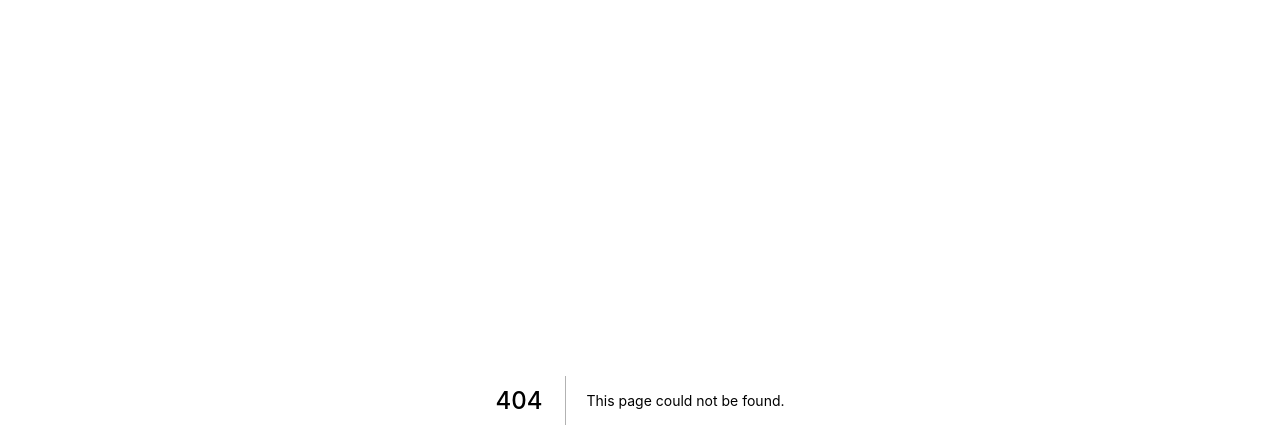
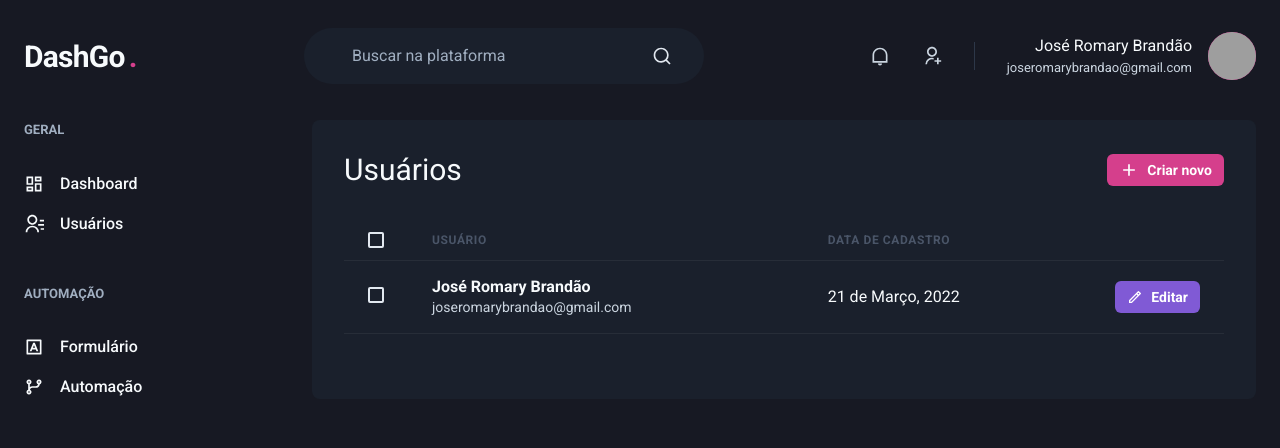
Before and after one commit to jjromary/dashgo, a Next.js app: page /users in a window 1280 px wide. Before the commit this address had no page. Shown: the top 448 px of the page. Built offline with nearby package versions, Linux system fonts and the light colour scheme; grey boxes are pictures that could not be loaded.

Commit message:
Page users list

```diff
--- a/package.json
+++ b/package.json
@@ -13,9 +13,11 @@
     "@chakra-ui/react": "^1.8.6",
     "@emotion/react": "^11.8.1",
     "@emotion/styled": "^11.8.1",
+    "apexcharts": "^3.33.2",
     "framer-motion": "^6.2.8",
     "next": "12.1.0",
     "react": "17.0.2",
+    "react-apexcharts": "^1.3.9",
     "react-dom": "17.0.2",
     "react-icons": "^4.3.1"
   },
--- /dev/null
+++ b/src/components/Form/Sidebar.tsx
@@ -0,0 +1,49 @@
+import { Box, Icon, Link, Stack, StackDivider, Text } from "@chakra-ui/react";
+import { RiContactsLine, RiDashboardLine, RiGitBranchLine, RiInputMethodLine } from "react-icons/ri";
+
+export function Sidebar() {
+  return (
+    <Box as="aside" w="64" mr="8">
+      <Stack spacing="12" align="flex-start">
+        <Box>
+          <Text fontWeight="bold" color="gray.400" fontSize="small">
+            GERAL
+          </Text>
+          <Stack spacing="4" mt="8" align="stretch">
+              <Link display="flex" alignItems="center">
+                <Icon as={RiDashboardLine} fontSize="20" />
+                <Text ml="4" fontWeight="medium">
+                    Dashboard
+                </Text>
+              </Link>
+            <Link display="flex" alignItems="center">
+              <Icon as={RiContactsLine} fontSize="20" />
+              <Text ml="4" fontWeight="medium">
+                Usuários
+              </Text>
+            </Link>
+          </Stack>
+        </Box>
+        <Box>
+          <Text fontWeight="bold" color="gray.400" fontSize="small">
+            AUTOMAÇÃO
+          </Text>
+          <Stack spacing="4" mt="8" align="stretch">
+              <Link display="flex" alignItems="center">
+                <Icon as={RiInputMethodLine} fontSize="20" />
+                <Text ml="4" fontWeight="medium">
+                    Formulário
+                </Text>
+              </Link>
+            <Link display="flex" alignItems="center">
+              <Icon as={RiGitBranchLine} fontSize="20" />
+              <Text ml="4" fontWeight="medium">
+                Automação
+              </Text>
+            </Link>
+          </Stack>
+        </Box>
+      </Stack>
+    </Box>
+  );
+}
--- /dev/null
+++ b/src/pages/users/index.tsx
@@ -0,0 +1,86 @@
+import {
+  Box,
+  Button,
+  Checkbox,
+  Flex,
+  Heading,
+  Icon,
+  Table,
+  Tbody,
+  Td,
+  Text,
+  Th,
+  Thead,
+  Tr,
+} from "@chakra-ui/react";
+import { RiAddLine, RiPencilLine } from "react-icons/ri";
+import { Sidebar } from "../../components/Form/Sidebar";
+import { Header } from "../../components/Header/Header";
+
+export default function UserList() {
+  return (
+    <Box>
+      <Header />
+      <Flex w="100%" my="6" maxWidth={1480} mx="auto" px="6">
+        <Sidebar />
+
+        <Box flex="1" borderRadius={8} bg="gray.800" p="8">
+          <Flex mb="8" justify="space-between" align="center">
+            <Heading size="lg" fontWeight="normal">
+              Usuários
+            </Heading>
+            <Button
+              as="a"
+              size="sm"
+              fontSize="sm"
+              colorScheme="pink"
+              leftIcon={<Icon as={RiAddLine} fontSize="20"/>}
+            >
+              Criar novo
+            </Button>
+          </Flex>
+
+          <Table colorScheme="whiteAlpha">
+            <Thead>
+              <Tr>
+                <Th px="6" color="gray.300" width="8">
+                  <Checkbox colorScheme="pink" />
+                </Th>
+                <Th>Usuário</Th>
+                <Th>Data de cadastro</Th>
+                <Th width="8"></Th>
+              </Tr>
+            </Thead>
+            <Tbody>
+              <Tr>
+                <Td px="6">
+                  <Checkbox colorScheme="pink" />
+                </Td>
+                <Td>
+                  <Box>
+                    <Text fontWeight="bold">José Romary Brandão</Text>
+                    <Text fontSize="sm" color="gray.300">
+                      joseromarybrandao@gmail.com
+                    </Text>
+                  </Box>
+                </Td>
+                <Td>21 de Março, 2022</Td>
+                <Td>
+                  <Button
+                    as="a"
+                    size="sm"
+                    fontSize="sm"
+                    colorScheme="purple"
+                    leftIcon={<Icon as={RiPencilLine}  fontSize="16"/>}
+                  >
+                    Editar
+                  </Button>
+                </Td>
+              </Tr>
+            </Tbody>
+          </Table>
+        </Box>
+      </Flex>
+    </Box>
+  );
+}
```
Also changed, not shown: src/pages/dashboard.tsx (+100 -4 lines), 1 other file (tests, documents, lock files or other folders).
